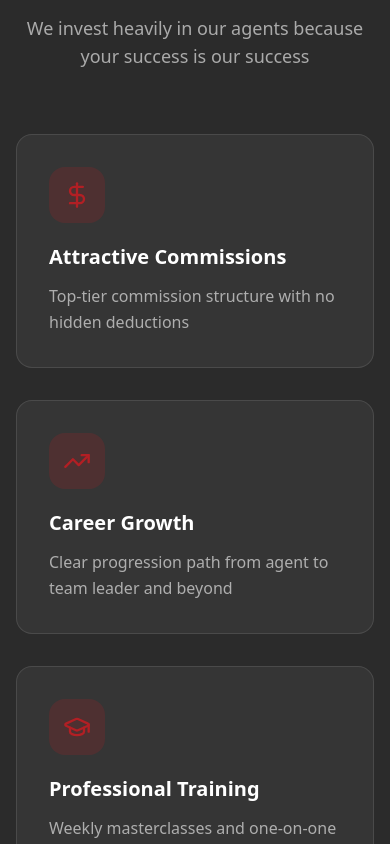
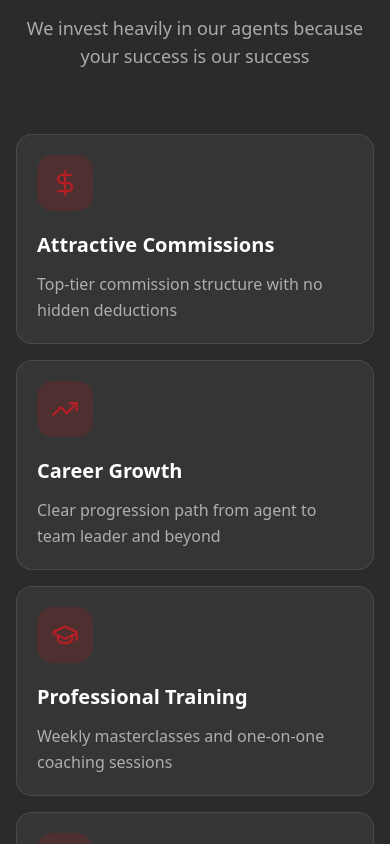
Before and after one commit to hashtagdigital-org/Al-KHAIL, a React (Vite) app: page /careers in a window 390 px wide. Shown: the part 3680-4524 px from the top of the page. Built offline with nearby package versions, Linux system fonts and the light colour scheme; the HTML template or start-up script is replaced by a standard one.

Commit message:
Preceding changes

```diff
--- a/src/pages/HiringAgentPage.tsx
+++ b/src/pages/HiringAgentPage.tsx
@@ -277,11 +277,11 @@ const HiringAgentPage = () => {
               We invest heavily in our agents because your success is our success
             </p>
           </div>
-          <div className="grid grid-cols-1 md:grid-cols-2 lg:grid-cols-3 gap-8">
+          <div className="grid grid-cols-1 sm:grid-cols-2 lg:grid-cols-3 gap-4 sm:gap-6 md:gap-8">
             {benefits.map((benefit, i) => {
               const Icon = benefit.icon;
               return (
-                <div key={i} className="group p-8 rounded-2xl border border-background/10 bg-background/5 hover:bg-background/10 transition-all duration-500 hover:-translate-y-1">
+                <div key={i} className="group p-5 sm:p-6 md:p-8 rounded-2xl border border-background/10 bg-background/5 hover:bg-background/10 transition-all duration-500 hover:-translate-y-1">
                   <div className="w-14 h-14 rounded-2xl bg-accent/20 flex items-center justify-center mb-5">
                     <Icon className="w-7 h-7 text-accent" />
                   </div>
```
